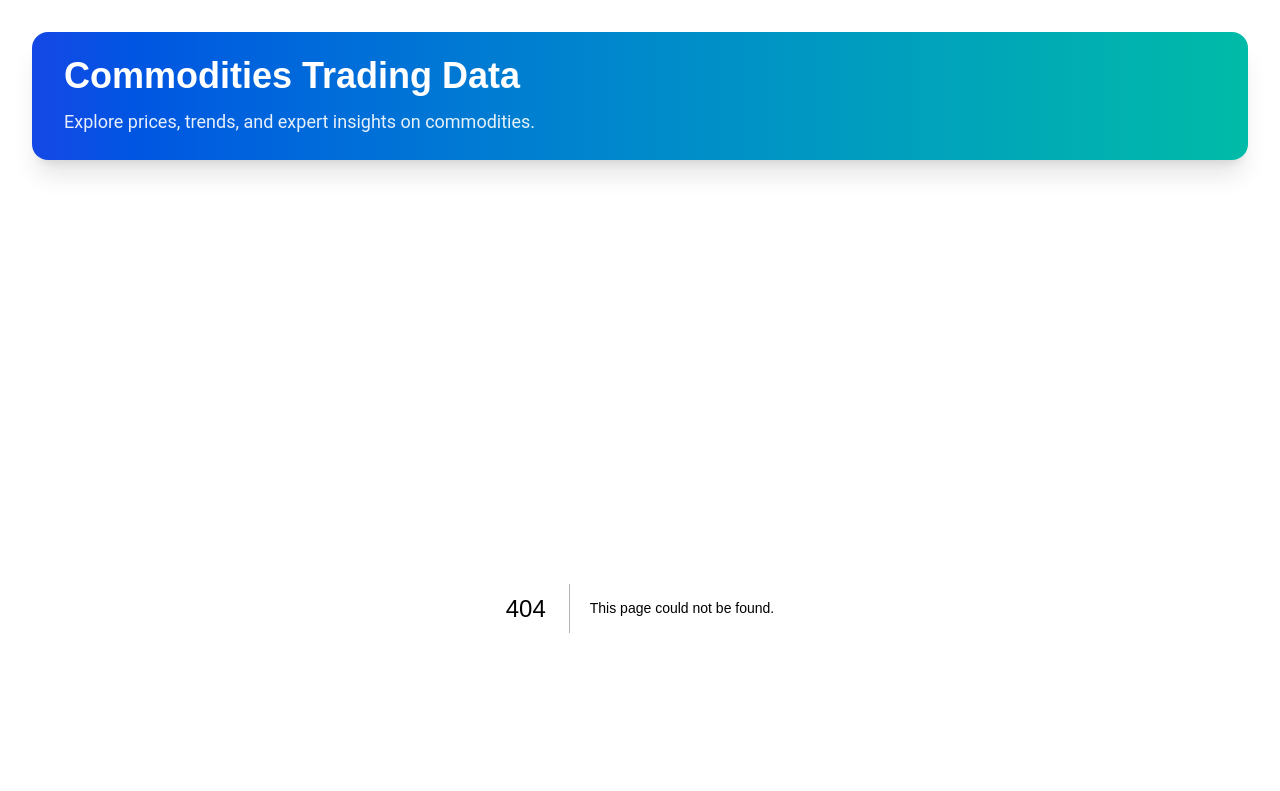
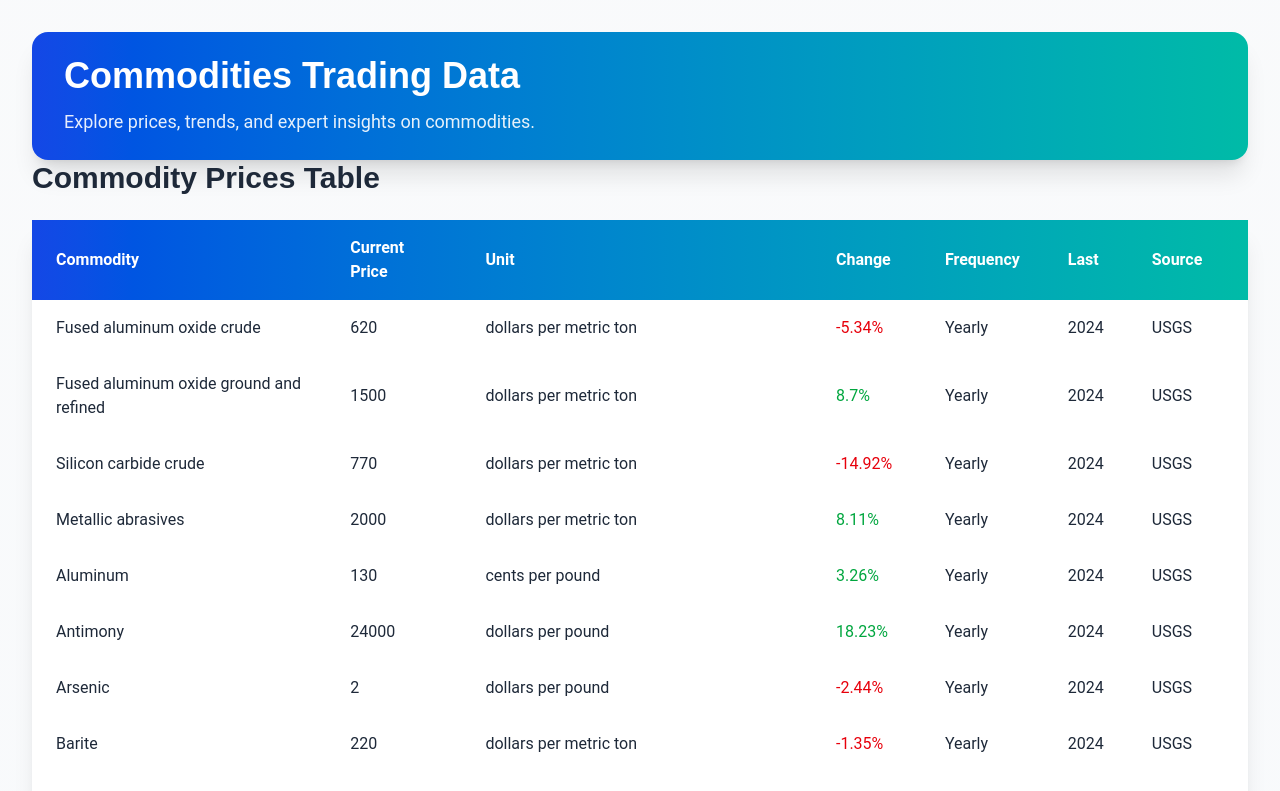
Before and after one commit to 1409-2542/Commodities-Trading-Data, a Next.js app: page /yearly-data in a window 1280 px wide. Before the commit this address had no page. Shown: the top 791 px of the page. Built offline with nearby package versions, Linux system fonts and the light colour scheme.

Commit message:
Update header to click and added yearly data page

```diff
--- a/app/page.tsx
+++ b/app/page.tsx
@@ -1,3 +1,4 @@
+import Link from 'next/link'
 import liveprices from '../data/liveprices'
 import commodities from '../data/commodities'
 import marketTrends from '../data/markettrends'
@@ -18,6 +19,9 @@ export default function HomePage() {
       <div>
         <CommodityTable data={commodities} />
       </div>
+      <div>
+      <Link href="/yearly-data" className="text-3xl font-bold text-gray-800 hover:text-blue-800">View Yearly Commodities &#62;</Link>
+      </div>
     </div>
   );
 }
--- /dev/null
+++ b/app/yearly-data/page.tsx
@@ -0,0 +1,12 @@
+import yearlycommodities from '../../data/yearlycommodities'
+import YearlyCommodityTable from '../../components/YearlyCommodityTable'
+
+export default function YearlyCommoditiesPage() {
+  return (
+    <div className="space-y-12">
+      <div>
+        <YearlyCommodityTable data={yearlycommodities} />
+      </div>
+    </div>
+  );
+}
--- a/components/Header.js
+++ b/components/Header.js
@@ -1,8 +1,12 @@
+import Link from 'next/link'
+
 export default function Header() {
   return (
-    <header className="bg-gradient-to-r from-blue-700 to-teal-500 text-white py-6 px-8 rounded-2xl shadow-xl">
-      <h1 className="text-4xl font-extrabold">Commodities Trading Data</h1>
-      <p className="mt-3 text-lg opacity-90">Explore prices, trends, and expert insights on commodities.</p>
-    </header>
+    <Link href="/" passHref>
+      <header className="bg-gradient-to-r from-blue-700 to-teal-500 text-white py-6 px-8 rounded-2xl shadow-xl">
+        <h1 className="text-4xl font-extrabold">Commodities Trading Data</h1>
+        <p className="mt-3 text-lg opacity-90">Explore prices, trends, and expert insights on commodities.</p>
+      </header>
+    </Link>
   )
 }
--- /dev/null
+++ b/components/YearlyCommodityTable.js
@@ -0,0 +1,39 @@
+"use client"
+
+export default function YearlyCommodityTable({ data }) {
+  return (
+    <section>
+      <h2 className="text-3xl font-bold text-gray-800">Commodity Prices Table</h2>
+        <table className="table-auto w-full bg-white rounded-lg shadow-xl mt-6">
+          <thead className="bg-gradient-to-r from-blue-700 to-teal-500 text-white">
+            <tr>
+              <th className="px-6 py-4 text-left">Commodity</th>
+              <th className="px-6 py-4 text-left">Current Price</th>
+              <th className="px-6 py-4 text-left">Unit</th>
+              <th className="px-6 py-4 text-left">Change</th>
+              <th className="px-6 py-4 text-left">Frequency</th>
+              <th className="px-6 py-4 text-left">Last</th>
+              <th className="px-6 py-4 text-left">Source</th>
+            </tr>
+          </thead>
+          <tbody>
+            {data.map((item, index) => {
+              return (
+                <tr key={index} className="hover:bg-gray-100">
+                  <td className="px-6 py-4">{item.name}</td>
+                  <td className="px-6 py-4">{item.price}</td>
+                  <td className="px-6 py-4">{item.unit}</td>
+                  <td className={`px-6 py-4 ${item.change > 0 ? 'text-green-600' : 'text-red-600'}`}>
+                    {item.change}%
+                  </td>
+                  <td className="px-6 py-4">{item.frequency}</td>
+                  <td className="px-6 py-4">{item.last}</td>
+                  <td className="px-6 py-4">{item.source}</td>
+                </tr>
+              )
+            })}
+          </tbody>
+        </table>
+    </section>
+  )
+}
```
